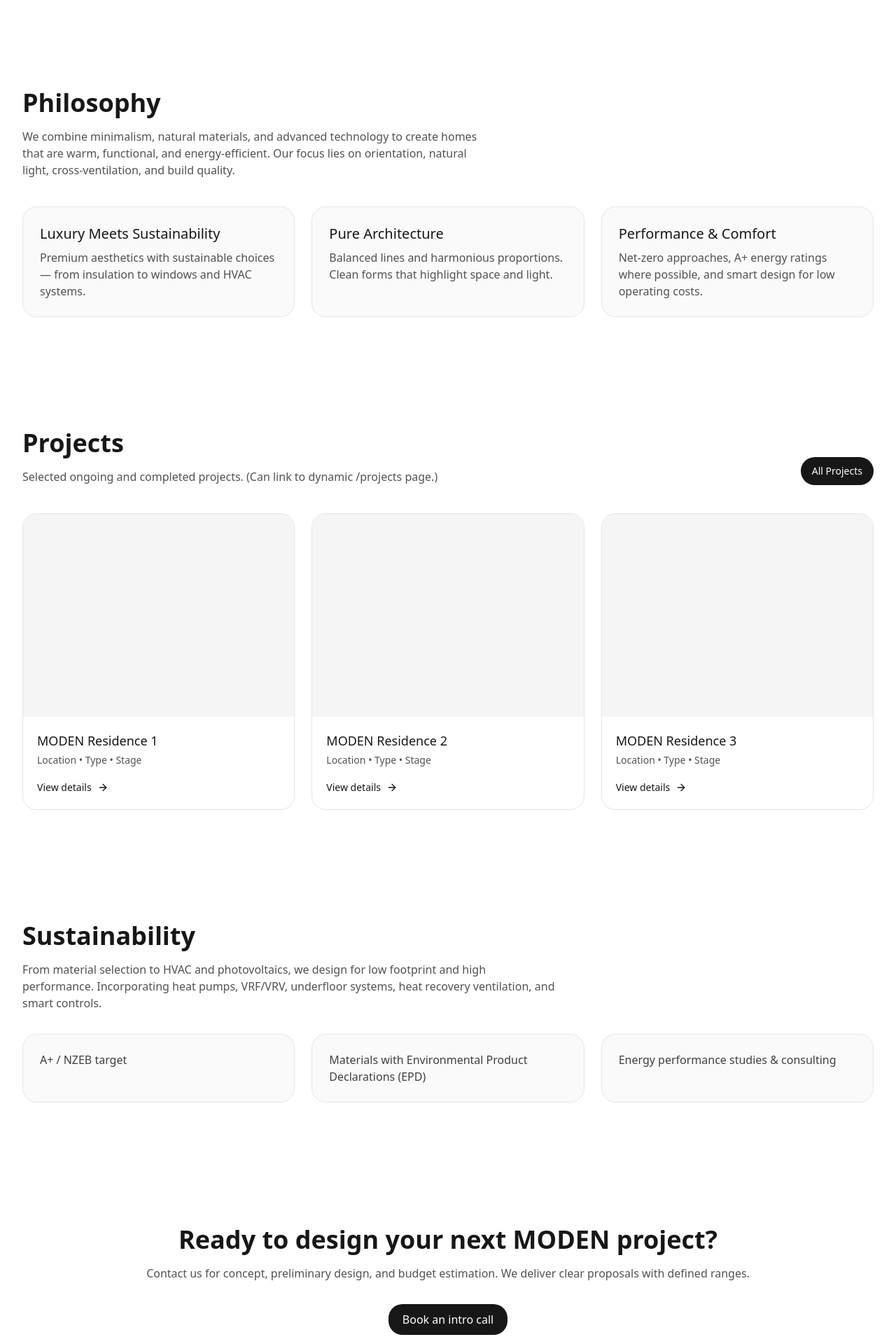
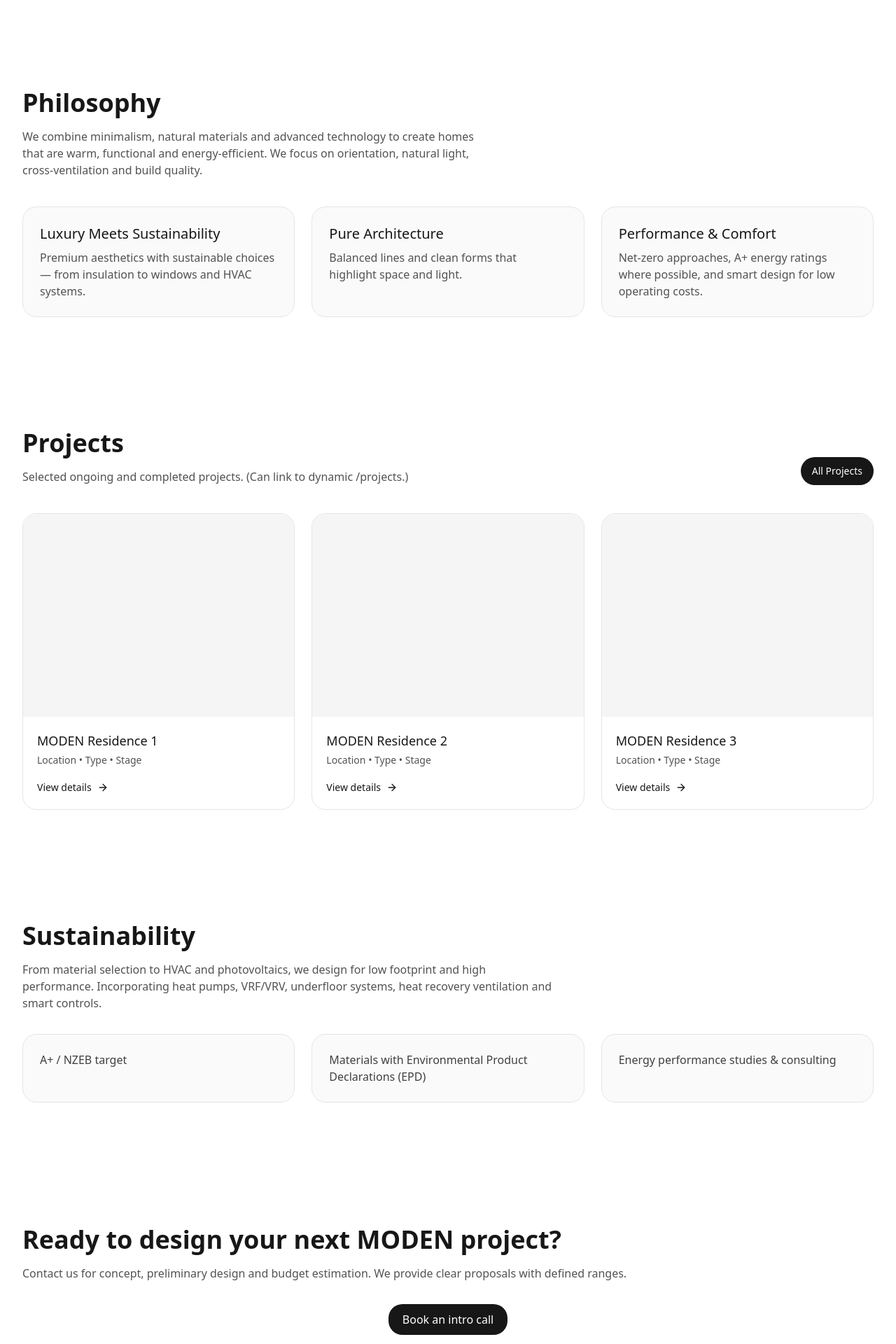
Before and after one commit to konstantinostragaris-art/moden-full-site, a Next.js app in the folder MODEN-Full-Modern-Desert/: page /en in a window 1280 px wide. Shown: the part 600-2520 px from the top of the page at 70% size. Built offline with nearby package versions, Linux system fonts and the light colour scheme.

Commit message:
Refactor Philosophy and Projects sections

```diff
--- a/MODEN-Full-Modern-Desert/app/en/page.tsx
+++ b/MODEN-Full-Modern-Desert/app/en/page.tsx
@@ -2,10 +2,9 @@
 
 import { motion } from 'framer-motion'
 import Nav from '@/components/Nav'
-import { Button } from '@/components/ui/button'
+import Section from '@/components/Section'
+import { Button } from '@/components/ui'
 import { ArrowRight } from 'lucide-react'
-
-// English version: Philosophy section appears ABOVE Projects
 
 const fadeUp = {
   hidden: { opacity: 0, y: 24 },
@@ -43,7 +42,7 @@ export default function Page() {
             </h1>
             <p className="mt-6 text-lg text-neutral-600 max-w-2xl">
               MODEN Development — Luxury Meets Sustainability. High‑efficiency homes blending architectural clarity,
-              timeless materials, and refined detailing.
+              timeless materials and refined detailing.
             </p>
             <div className="mt-8 flex flex-wrap gap-3">
               <Button asChild size="lg">
@@ -71,16 +70,14 @@ export default function Page() {
         </div>
       </header>
 
-      {/* Philosophy – moved ABOVE Projects */}
-      <section id="philosophy" className="py-16 sm:py-20">
-        <div className="container mx-auto px-4 max-w-7xl">
+      {/* Philosophy – ABOVE Projects */}
+      <Section id="philosophy" className="py-16 sm:py-20">
         <motion.div initial="hidden" whileInView="show" viewport={{ once: true, amount: 0.2 }} variants={fadeUp}>
           <div className="max-w-2xl">
             <h2 className="text-3xl sm:text-4xl font-semibold">Philosophy</h2>
             <p className="mt-4 text-neutral-600">
-                We combine minimalism, natural materials, and advanced technology to create homes that are warm,
-                functional, and energy‑efficient. Our focus lies on orientation, natural light, cross‑ventilation,
-                and build quality.
+              We combine minimalism, natural materials and advanced technology to create homes that are warm,
+              functional and energy‑efficient. We focus on orientation, natural light, cross‑ventilation and build quality.
             </p>
           </div>
 
@@ -94,7 +91,7 @@ export default function Page() {
               {
                 title: 'Pure Architecture',
                 desc:
-                    'Balanced lines and harmonious proportions. Clean forms that highlight space and light.',
+                  'Balanced lines and clean forms that highlight space and light.',
               },
               {
                 title: 'Performance & Comfort',
@@ -109,22 +106,20 @@ export default function Page() {
             ))}
           </div>
         </motion.div>
-        </div>
-      </section>
+      </Section>
 
       {/* Projects */}
-      <section id="projects" className="py-16 sm:py-20">
-        <div className="container mx-auto px-4 max-w-7xl">
+      <Section id="projects" className="py-16 sm:py-20">
         <motion.div initial="hidden" whileInView="show" viewport={{ once: true, amount: 0.2 }} variants={fadeUp}>
           <div className="flex items-end justify-between gap-6">
             <div>
               <h2 className="text-3xl sm:text-4xl font-semibold">Projects</h2>
               <p className="mt-4 text-neutral-600 max-w-2xl">
-                  Selected ongoing and completed projects. (Can link to dynamic /projects page.)
+                Selected ongoing and completed projects. (Can link to dynamic /projects.)
               </p>
             </div>
             <Button asChild className="hidden md:inline-flex">
-                <a href="/projects">All Projects</a>
+              <a href="/en/projects">All Projects</a>
             </Button>
           </div>
 
@@ -136,7 +131,7 @@ export default function Page() {
                   <h3 className="text-lg font-medium">MODEN Residence {i}</h3>
                   <p className="mt-1 text-sm text-neutral-600">Location • Type • Stage</p>
                   <div className="mt-4">
-                      <a href={`/projects/${i}`} className="inline-flex items-center gap-2 text-sm font-medium underline-offset-2 hover:underline">
+                    <a href={`/en/projects/${i}`} className="inline-flex items-center gap-2 text-sm font-medium underline-offset-2 hover:underline">
                       View details <ArrowRight className="w-4 h-4" />
                     </a>
                   </div>
@@ -145,17 +140,15 @@ export default function Page() {
             ))}
           </div>
         </motion.div>
-        </div>
-      </section>
+      </Section>
 
       {/* Sustainability */}
-      <section id="sustainability" className="py-16 sm:py-20">
-        <div className="container mx-auto px-4 max-w-7xl">
+      <Section id="sustainability" className="py-16 sm:py-20">
         <motion.div initial="hidden" whileInView="show" viewport={{ once: true, amount: 0.2 }} variants={fadeUp}>
           <h2 className="text-3xl sm:text-4xl font-semibold">Sustainability</h2>
           <p className="mt-4 text-neutral-600 max-w-3xl">
             From material selection to HVAC and photovoltaics, we design for low footprint and high performance.
-              Incorporating heat pumps, VRF/VRV, underfloor systems, heat recovery ventilation, and smart controls.
+            Incorporating heat pumps, VRF/VRV, underfloor systems, heat recovery ventilation and smart controls.
           </p>
           <div className="mt-8 grid md:grid-cols-3 gap-6">
             {[
@@ -169,16 +162,14 @@ export default function Page() {
             ))}
           </div>
         </motion.div>
-        </div>
-      </section>
+      </Section>
 
       {/* CTA */}
-      <section id="cta" className="py-16 sm:py-24">
-        <div className="container mx-auto px-4 max-w-5xl text-center">
+      <Section id="cta" className="py-16 sm:py-24">
         <motion.div initial="hidden" whileInView="show" viewport={{ once: true, amount: 0.3 }} variants={fadeUp}>
           <h3 className="text-3xl sm:text-4xl font-semibold">Ready to design your next MODEN project?</h3>
           <p className="mt-4 text-neutral-600">
-              Contact us for concept, preliminary design, and budget estimation. We deliver clear proposals with defined ranges.
+            Contact us for concept, preliminary design and budget estimation. We provide clear proposals with defined ranges.
           </p>
           <div className="mt-8 flex justify-center">
             <Button asChild size="lg">
@@ -186,8 +177,7 @@ export default function Page() {
             </Button>
           </div>
         </motion.div>
-        </div>
-      </section>
+      </Section>
 
       {/* Footer */}
       <footer id="contact" className="py-12 border-t border-neutral-200">
```
Lines whose indentation alone changed are shown as unchanged.
